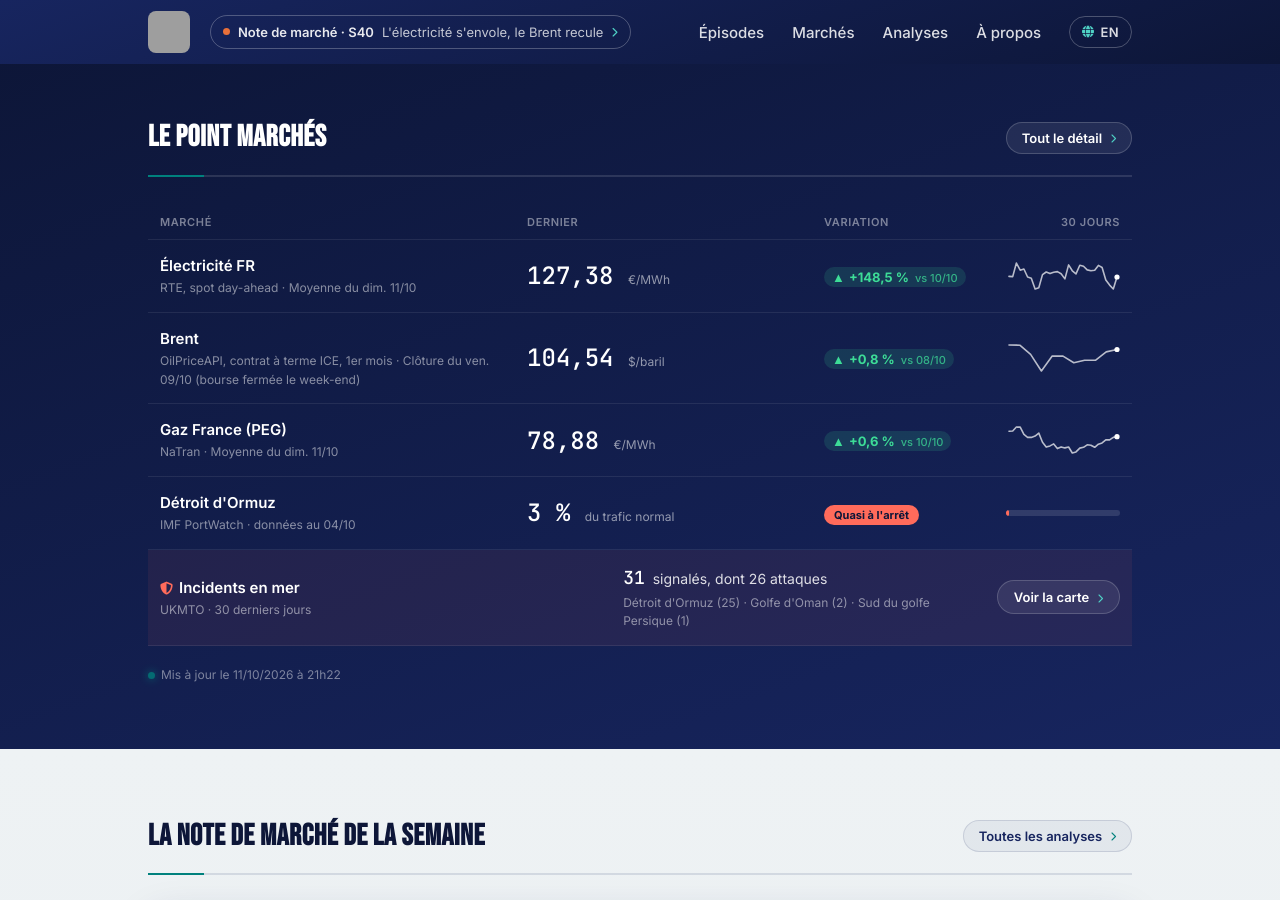
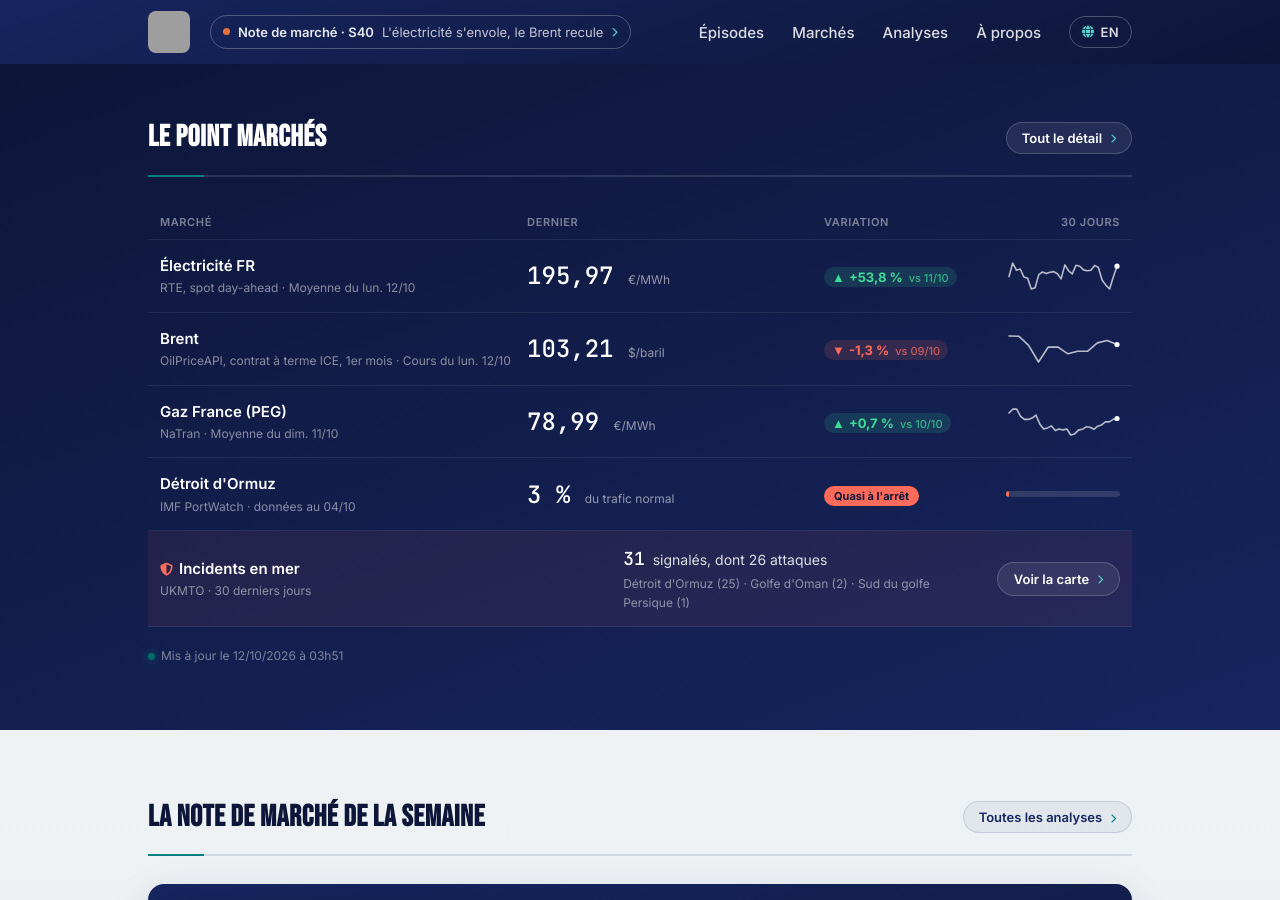
Before and after one commit to InsideEnergyMarkets/Inside-Energy-Markets, a Jekyll site: the page built from index.html, in a window 1280 px wide and 900 px high, scrolled down 1714 px. Built offline with Jekyll 4.4.1, drawn with Linux system fonts in a browser that asks for light colours; some of the changed text lies outside the part shown; grey boxes are pictures that could not be loaded.

Commit message:
Mise à jour automatique des données marché

```diff
--- a/_data/fuel.json
+++ b/_data/fuel.json
@@ -1 +1 @@
-{"date":"2026-10-11","gazole":2.346,"e10":2.165,"stations":7412,"change_7d":{"since":"2026-10-04","gazole_cts":-2.7,"e10_cts":-0.3},"history":{"2026-09-30":{"gazole":2.38,"e10":2.163},"2026-10-01":{"gazole":2.374,"e10":2.16},"2026-10-02":{"gazole":2.373,"e10":2.16},"2026-10-03":{"gazole":2.372,"e10":2.163},"2026-10-04":{"gazole":2.373,"e10":2.168},"2026-10-05":{"gazole":2.369,"e10":2.164},"2026-10-06":{"gazole":2.36,"e10":2.156},"2026-10-07":{"gazole":2.35,"e10":2.151},"2026-10-08":{"gazole":2.344,"e10":2.149},"2026-10-09":{"gazole":2.343,"e10":2.152},"2026-10-10":{"gazole":2.345,"e10":2.157},"2026-10-11":{"gazole":2.346,"e10":2.165}}}
+{"date":"2026-10-12","gazole":2.346,"e10":2.164,"stations":7405,"change_7d":{"since":"2026-10-05","gazole_cts":-2.3,"e10_cts":0.0},"history":{"2026-09-30":{"gazole":2.38,"e10":2.163},"2026-10-01":{"gazole":2.374,"e10":2.16},"2026-10-02":{"gazole":2.373,"e10":2.16},"2026-10-03":{"gazole":2.372,"e10":2.163},"2026-10-04":{"gazole":2.373,"e10":2.168},"2026-10-05":{"gazole":2.369,"e10":2.164},"2026-10-06":{"gazole":2.36,"e10":2.156},"2026-10-07":{"gazole":2.35,"e10":2.151},"2026-10-08":{"gazole":2.344,"e10":2.149},"2026-10-09":{"gazole":2.343,"e10":2.152},"2026-10-10":{"gazole":2.345,"e10":2.157},"2026-10-11":{"gazole":2.346,"e10":2.165},"2026-10-12":{"gazole":2.346,"e10":2.164}}}
--- a/_data/market.json
+++ b/_data/market.json
@@ -1,39 +1,39 @@
 {
-  "updated_at": "2026-10-11T21:22:25.660668Z",
+  "updated_at": "2026-10-12T03:51:50.779502Z",
   "brent": {
-    "price_usd": 104.54,
-    "date": "2026-10-09",
+    "price_usd": 103.21,
+    "date": "2026-10-12",
     "unit": "USD/baril",
     "source": "OilPriceAPI",
-    "date_label": "Clôture du ven. 09/10 (bourse fermée le week-end)",
-    "date_label_en": "Close on Fri 09/10 (market closed at weekends)",
-    "prev_value": 103.74,
-    "prev_date": "2026-10-08",
-    "change_pct": 0.8
+    "date_label": "Cours du lun. 12/10",
+    "date_label_en": "Price on Mon 12/10",
+    "prev_value": 104.54,
+    "prev_date": "2026-10-09",
+    "change_pct": -1.3
   },
   "wti": {
-    "price_usd": 91.85,
-    "date": "2026-10-09",
+    "price_usd": 90.28,
+    "date": "2026-10-12",
     "unit": "USD/baril",
     "source": "OilPriceAPI",
-    "date_label": "Clôture du ven. 09/10 (bourse fermée le week-end)",
-    "date_label_en": "Close on Fri 09/10 (market closed at weekends)"
+    "date_label": "Cours du lun. 12/10",
+    "date_label_en": "Price on Mon 12/10"
   },
   "henry_hub": {
-    "price_usd_mmbtu": 3.19,
-    "date": "2026-10-09",
+    "price_usd_mmbtu": 3.16,
+    "date": "2026-10-12",
     "unit": "USD/MMBtu",
     "source": "OilPriceAPI",
-    "date_label": "Clôture du ven. 09/10 (bourse fermée le week-end)",
-    "date_label_en": "Close on Fri 09/10 (market closed at weekends)",
-    "price_eur_mwh": 9.71,
+    "date_label": "Cours du lun. 12/10",
+    "date_label_en": "Price on Mon 12/10",
+    "price_eur_mwh": 9.62,
     "usd_per_eur": 1.1206,
-    "prev_value": 9.55,
-    "prev_date": "2026-10-08",
-    "change_pct": 1.7
+    "prev_value": 9.71,
+    "prev_date": "2026-10-09",
+    "change_pct": -0.9
   },
   "peg": {
-    "price_eur_mwh": 78.88,
+    "price_eur_mwh": 78.99,
     "date": "2026-10-11",
     "unit": "EUR/MWh",
     "source": "NaTran",
@@ -41,37 +41,37 @@
     "date_label_en": "Average on Sun 11/10",
     "prev_value": 78.44,
     "prev_date": "2026-10-10",
-    "change_pct": 0.6
+    "change_pct": 0.7
   },
   "mix_france": {
-    "date_heure": "2026-10-11T21:00:00+00:00",
+    "date_heure": "2026-10-12T03:30:00+00:00",
     "shares": {
-      "nucleaire": 78.1,
-      "gaz": 7.2,
-      "hydraulique": 6.9,
-      "eolien": 5.7,
-      "bioenergies": 2.1
+      "nucleaire": 82.5,
+      "eolien": 7.7,
+      "hydraulique": 4.3,
+      "gaz": 3.3,
+      "bioenergies": 2.2
     },
     "top_source": "nucleaire",
-    "top_share": 78.1,
-    "co2_intensity": 41
+    "top_share": 82.5,
+    "co2_intensity": 25
   },
   "spot_price_france": {
-    "price_eur_mwh": 127.38,
-    "date": "2026-10-11",
-    "date_label": "Moyenne du dim. 11/10",
-    "date_label_en": "Average for Sun 11/10",
+    "price_eur_mwh": 195.97,
+    "date": "2026-10-12",
+    "date_label": "Moyenne du lun. 12/10",
+    "date_label_en": "Average for Mon 12/10",
     "unit": "EUR/MWh, moyenne journalière",
     "source": "RTE",
-    "prev_value": 51.26,
-    "prev_date": "2026-10-10",
-    "change_pct": 148.5
+    "prev_value": 127.38,
+    "prev_date": "2026-10-11",
+    "change_pct": 53.8
   },
   "chokepoints": {
     "hormuz": {
       "portname": "Strait of Hormuz",
       "date": "2026-10-04",
-      "age_days": 7,
+      "age_days": 8,
       "period_start": "2026-09-30",
       "days_averaged": 5,
       "n_tanker": 0.8,
@@ -89,7 +89,7 @@
     "bab_el_mandeb": {
       "portname": "Bab el-Mandeb Strait",
       "date": "2026-10-04",
-      "age_days": 7,
+      "age_days": 8,
       "period_start": "2026-09-30",
       "days_averaged": 5,
       "n_tanker": 8.4,
@@ -107,7 +107,7 @@
     "malacca": {
       "portname": "Malacca Strait",
       "date": "2026-10-04",
-      "age_days": 7,
+      "age_days": 8,
       "period_start": "2026-09-30",
       "days_averaged": 5,
       "n_tanker": 72.0,
--- a/_data/market_history.json
+++ b/_data/market_history.json
@@ -1,11 +1,4 @@
 [
-  {
-    "date": "2026-08-12",
-    "spot_eur_mwh": 141.2,
-    "spot_source": "Energy-Charts / SMARD",
-    "peg_eur_mwh": 60.59,
-    "peg_source": "NaTran"
-  },
   {
     "date": "2026-08-13",
     "spot_eur_mwh": 154.68,
@@ -732,7 +725,24 @@
       "eolien": 5.7,
       "bioenergies": 2.1
     },
-    "peg_eur_mwh": 78.88,
+    "peg_eur_mwh": 78.99,
     "peg_source": "NaTran"
+  },
+  {
+    "date": "2026-10-12",
+    "brent_usd": 103.21,
+    "brent_source": "OilPriceAPI",
+    "henry_hub_usd_mmbtu": 3.16,
+    "henry_hub_source": "OilPriceAPI",
+    "spot_eur_mwh": 195.97,
+    "spot_source": "RTE",
+    "mix_shares": {
+      "nucleaire": 82.5,
+      "eolien": 7.7,
+      "hydraulique": 4.3,
+      "gaz": 3.3,
+      "bioenergies": 2.2
+    },
+    "henry_hub_eur_mwh": 9.62
   }
 ]
--- a/_data/weekly_summary.json
+++ b/_data/weekly_summary.json
@@ -1,20 +1,20 @@
 {
-  "period_start": "2026-10-04",
-  "period_end": "2026-10-11",
+  "period_start": "2026-10-05",
+  "period_end": "2026-10-12",
   "brent": {
     "start_usd": 100.24,
-    "end_usd": 104.54,
-    "change_pct": 4.3
+    "end_usd": 103.21,
+    "change_pct": 3.0
   },
   "spot_price": {
-    "avg_eur_mwh": 136.09,
+    "avg_eur_mwh": 139.65,
     "min_eur_mwh": 51.26,
     "max_eur_mwh": 201.37,
     "days_count": 8
   },
   "mix": {
-    "nuclear_avg_share": 73.7,
-    "renewables_avg_share": 21.9,
+    "nuclear_avg_share": 74.9,
+    "renewables_avg_share": 21.0,
     "days_count": 8
   }
 }
```
Also changed, not shown: _data/day_ahead.json (+1 -1 lines).
